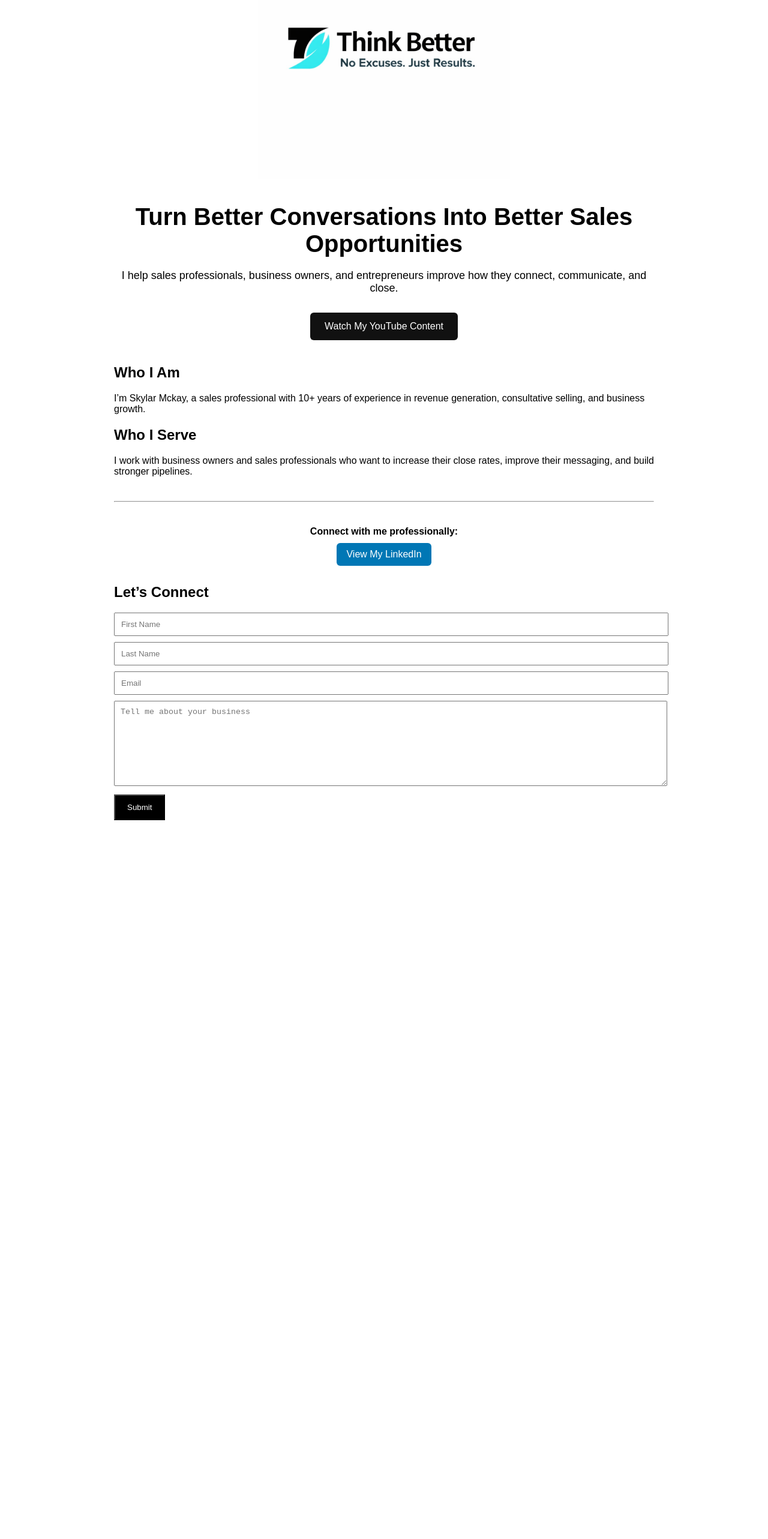
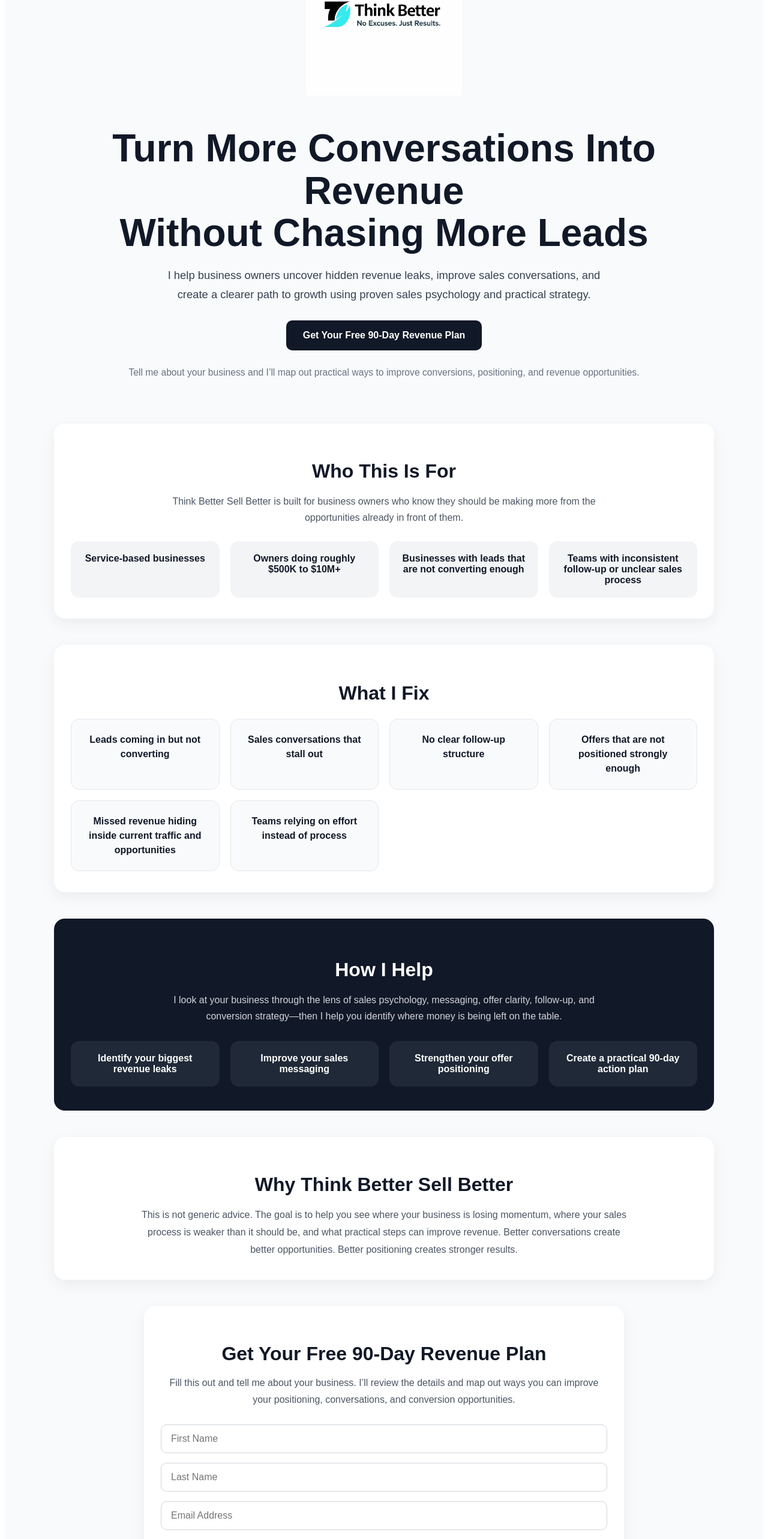
Before and after one commit to mckaysalesandlifecoaching-glitch/hink-better-sell-better-site, a Next.js app: page / in a window 1280 px wide. Shown: the part 169-2734 px from the top of the page at 60% size. Before the commit the page ends 1584 px from the top, so only its background shows below. Built offline with nearby package versions, Linux system fonts and the light colour scheme.

Commit message:
Update index.js

```diff
--- a/pages/index.js
+++ b/pages/index.js
@@ -1,125 +1,459 @@
 export default function Home() {
   return (
-    <div style={{ fontFamily: "Arial", padding: "40px", maxWidth: "900px", margin: "0 auto" }}>
-
-      {/* LOGO */}
-       <div style={{ marginBottom: "40px", textAlign: "center" }}>
+    <div
+      style={{
+        fontFamily: "Arial, sans-serif",
+        backgroundColor: "#f8fafc",
+        color: "#111827",
+        minHeight: "100vh",
+      }}
+    >
+      {/* HERO SECTION */}
+      <section
+        style={{
+          maxWidth: "1100px",
+          margin: "0 auto",
+          padding: "60px 24px 40px",
+          textAlign: "center",
+        }}
+      >
+        <div style={{ marginBottom: "30px" }}>
           <img
             src="/logo.png"
             alt="Think Better Sell Better Logo"
             style={{
+              maxWidth: "260px",
               width: "100%",
-      maxWidth: "420px",
               height: "auto",
               display: "block",
               margin: "0 auto",
-      backgroundColor: "transparent"
             }}
           />
         </div>
 
-      {/* HEADLINE */}
-      <h1 style={{ fontSize: "40px", marginBottom: "20px", textAlign: "center" }}>
-        Turn Better Conversations Into Better Sales Opportunities
+        <h1
+          style={{
+            fontSize: "clamp(2.2rem, 5vw, 4rem)",
+            lineHeight: "1.1",
+            marginBottom: "20px",
+            fontWeight: "700",
+          }}
+        >
+          Turn More Conversations Into Revenue
+          <br />
+          Without Chasing More Leads
         </h1>
 
-      {/* SUBTEXT */}
-      <p style={{ fontSize: "18px", marginBottom: "30px", textAlign: "center" }}>
-        I help sales professionals, business owners, and entrepreneurs improve how they connect, communicate, and close.
-      </p>
-
-      {/* YOUTUBE BUTTON */}
-      <div style={{ marginTop: "20px", marginBottom: "40px", textAlign: "center" }}>
-        <a
-          href="https://www.youtube.com/@mckaysalesandlifecoaching"
-          target="_blank"
-          rel="noopener noreferrer"
+        <p
+          style={{
+            fontSize: "1.15rem",
+            maxWidth: "760px",
+            margin: "0 auto 28px",
+            lineHeight: "1.7",
+            color: "#374151",
+          }}
         >
-          <button style={{
-            padding: "14px 24px",
-            background: "#111",
-            color: "white",
-            border: "none",
-            borderRadius: "6px",
-            fontSize: "16px",
-            cursor: "pointer"
-          }}>
-            Watch My YouTube Content
-          </button>
-        </a>
-      </div>
-
-      {/* ABOUT */}
-      <h2>Who I Am</h2>
-      <p>
-        I’m Skylar Mckay, a sales professional with 10+ years of experience in revenue generation,
-        consultative selling, and business growth.
-      </p>
-
-      <h2>Who I Serve</h2>
-      <p>
-        I work with business owners and sales professionals who want to increase their close rates,
-        improve their messaging, and build stronger pipelines.
-      </p>
-
-      <hr style={{ margin: "40px 0" }} />
-
-
-
-      {/* LINKEDIN */}
-      <div style={{ marginTop: "40px", marginBottom: "30px", textAlign: "center" }}>
-        <p style={{ fontWeight: "bold", marginBottom: "10px" }}>
-          Connect with me professionally:
+          I help business owners uncover hidden revenue leaks, improve sales
+          conversations, and create a clearer path to growth using proven sales
+          psychology and practical strategy.
         </p>
 
         <a
-          href="https://www.linkedin.com/in/skylar-mckay-37456b65/"
-          target="_blank"
-          rel="noopener noreferrer"
+          href="#contact-form"
           style={{
             display: "inline-block",
-            padding: "10px 16px",
-            background: "#0077b5",
-            color: "white",
+            backgroundColor: "#111827",
+            color: "#ffffff",
+            padding: "16px 28px",
+            borderRadius: "10px",
             textDecoration: "none",
-            borderRadius: "6px"
+            fontWeight: "700",
+            fontSize: "1rem",
+            marginBottom: "18px",
           }}
         >
-          View My LinkedIn
+          Get Your Free 90-Day Revenue Plan
         </a>
+
+        <p
+          style={{
+            fontSize: "0.98rem",
+            color: "#6b7280",
+            marginTop: "10px",
+          }}
+        >
+          Tell me about your business and I’ll map out practical ways to improve
+          conversions, positioning, and revenue opportunities.
+        </p>
+      </section>
+
+      {/* WHO THIS IS FOR */}
+      <section
+        style={{
+          maxWidth: "1100px",
+          margin: "0 auto",
+          padding: "20px 24px 10px",
+        }}
+      >
+        <div
+          style={{
+            backgroundColor: "#ffffff",
+            borderRadius: "18px",
+            padding: "35px 28px",
+            boxShadow: "0 8px 24px rgba(0,0,0,0.06)",
+            marginBottom: "24px",
+          }}
+        >
+          <h2
+            style={{
+              fontSize: "2rem",
+              marginBottom: "18px",
+              textAlign: "center",
+            }}
+          >
+            Who This Is For
+          </h2>
+
+          <p
+            style={{
+              textAlign: "center",
+              maxWidth: "800px",
+              margin: "0 auto 26px",
+              color: "#4b5563",
+              lineHeight: "1.7",
+            }}
+          >
+            Think Better Sell Better is built for business owners who know they
+            should be making more from the opportunities already in front of
+            them.
+          </p>
+
+          <div
+            style={{
+              display: "grid",
+              gridTemplateColumns: "repeat(auto-fit, minmax(220px, 1fr))",
+              gap: "18px",
+            }}
+          >
+            {[
+              "Service-based businesses",
+              "Owners doing roughly $500K to $10M+",
+              "Businesses with leads that are not converting enough",
+              "Teams with inconsistent follow-up or unclear sales process",
+            ].map((item, index) => (
+              <div
+                key={index}
+                style={{
+                  backgroundColor: "#f3f4f6",
+                  padding: "20px",
+                  borderRadius: "14px",
+                  fontWeight: "600",
+                  textAlign: "center",
+                }}
+              >
+                {item}
               </div>
+            ))}
+          </div>
+        </div>
+      </section>
 
-      {/* FORM */}
-      <h2>Let’s Connect</h2>
+      {/* WHAT I FIX */}
+      <section
+        style={{
+          maxWidth: "1100px",
+          margin: "0 auto",
+          padding: "10px 24px 10px",
+        }}
+      >
+        <div
+          style={{
+            backgroundColor: "#ffffff",
+            borderRadius: "18px",
+            padding: "35px 28px",
+            boxShadow: "0 8px 24px rgba(0,0,0,0.06)",
+            marginBottom: "24px",
+          }}
+        >
+          <h2
+            style={{
+              fontSize: "2rem",
+              marginBottom: "24px",
+              textAlign: "center",
+            }}
+          >
+            What I Fix
+          </h2>
 
-      <form action="https://formspree.io/f/xeervwbl" method="POST">
-        <input type="hidden" name="_subject" value="New Lead - Think Better Sell Better" />
+          <div
+            style={{
+              display: "grid",
+              gridTemplateColumns: "repeat(auto-fit, minmax(240px, 1fr))",
+              gap: "18px",
+            }}
+          >
+            {[
+              "Leads coming in but not converting",
+              "Sales conversations that stall out",
+              "No clear follow-up structure",
+              "Offers that are not positioned strongly enough",
+              "Missed revenue hiding inside current traffic and opportunities",
+              "Teams relying on effort instead of process",
+            ].map((item, index) => (
+              <div
+                key={index}
+                style={{
+                  backgroundColor: "#f9fafb",
+                  border: "1px solid #e5e7eb",
+                  padding: "22px",
+                  borderRadius: "14px",
+                  textAlign: "center",
+                  lineHeight: "1.5",
+                  fontWeight: "600",
+                }}
+              >
+                {item}
+              </div>
+            ))}
+          </div>
+        </div>
+      </section>
 
-        <div style={{ marginBottom: "10px" }}>
-          <input name="first_name" placeholder="First Name" style={{ width: "100%", padding: "10px" }} />
+      {/* HOW I HELP */}
+      <section
+        style={{
+          maxWidth: "1100px",
+          margin: "0 auto",
+          padding: "10px 24px 10px",
+        }}
+      >
+        <div
+          style={{
+            backgroundColor: "#111827",
+            color: "#ffffff",
+            borderRadius: "18px",
+            padding: "40px 28px",
+            marginBottom: "24px",
+          }}
+        >
+          <h2
+            style={{
+              fontSize: "2rem",
+              marginBottom: "18px",
+              textAlign: "center",
+            }}
+          >
+            How I Help
+          </h2>
+
+          <p
+            style={{
+              textAlign: "center",
+              maxWidth: "780px",
+              margin: "0 auto 28px",
+              lineHeight: "1.7",
+              color: "#d1d5db",
+            }}
+          >
+            I look at your business through the lens of sales psychology,
+            messaging, offer clarity, follow-up, and conversion strategy—then I
+            help you identify where money is being left on the table.
+          </p>
+
+          <div
+            style={{
+              display: "grid",
+              gridTemplateColumns: "repeat(auto-fit, minmax(220px, 1fr))",
+              gap: "18px",
+            }}
+          >
+            {[
+              "Identify your biggest revenue leaks",
+              "Improve your sales messaging",
+              "Strengthen your offer positioning",
+              "Create a practical 90-day action plan",
+            ].map((item, index) => (
+              <div
+                key={index}
+                style={{
+                  backgroundColor: "#1f2937",
+                  padding: "20px",
+                  borderRadius: "14px",
+                  textAlign: "center",
+                  fontWeight: "600",
+                }}
+              >
+                {item}
               </div>
+            ))}
+          </div>
+        </div>
+      </section>
 
-        <div style={{ marginBottom: "10px" }}>
-          <input name="last_name" placeholder="Last Name" style={{ width: "100%", padding: "10px" }} />
+      {/* ABOUT SECTION */}
+      <section
+        style={{
+          maxWidth: "1100px",
+          margin: "0 auto",
+          padding: "10px 24px 10px",
+        }}
+      >
+        <div
+          style={{
+            backgroundColor: "#ffffff",
+            borderRadius: "18px",
+            padding: "35px 28px",
+            boxShadow: "0 8px 24px rgba(0,0,0,0.06)",
+            marginBottom: "24px",
+          }}
+        >
+          <h2
+            style={{
+              fontSize: "2rem",
+              marginBottom: "18px",
+              textAlign: "center",
+            }}
+          >
+            Why Think Better Sell Better
+          </h2>
+
+          <p
+            style={{
+              maxWidth: "820px",
+              margin: "0 auto",
+              color: "#4b5563",
+              lineHeight: "1.8",
+              textAlign: "center",
+            }}
+          >
+            This is not generic advice. The goal is to help you see where your
+            business is losing momentum, where your sales process is weaker than
+            it should be, and what practical steps can improve revenue. Better
+            conversations create better opportunities. Better positioning creates
+            stronger results.
+          </p>
         </div>
+      </section>
 
-        <div style={{ marginBottom: "10px" }}>
-          <input name="email" type="email" placeholder="Email" style={{ width: "100%", padding: "10px" }} />
-        </div>
+      {/* FORM SECTION */}
+      <section
+        id="contact-form"
+        style={{
+          maxWidth: "800px",
+          margin: "0 auto",
+          padding: "10px 24px 70px",
+        }}
+      >
+        <div
+          style={{
+            backgroundColor: "#ffffff",
+            borderRadius: "18px",
+            padding: "35px 28px",
+            boxShadow: "0 8px 24px rgba(0,0,0,0.06)",
+          }}
+        >
+          <h2
+            style={{
+              fontSize: "2rem",
+              marginBottom: "14px",
+              textAlign: "center",
+            }}
+          >
+            Get Your Free 90-Day Revenue Plan
+          </h2>
 
-        <div style={{ marginBottom: "10px" }}>
+          <p
+            style={{
+              textAlign: "center",
+              color: "#4b5563",
+              marginBottom: "28px",
+              lineHeight: "1.7",
+            }}
+          >
+            Fill this out and tell me about your business. I’ll review the
+            details and map out ways you can improve your positioning,
+            conversations, and conversion opportunities.
+          </p>
+
+          <form
+            action="https://formspree.io/f/xeervwbl"
+            method="POST"
+            style={{
+              display: "grid",
+              gap: "16px",
+            }}
+          >
+            <input
+              type="text"
+              name="firstName"
+              placeholder="First Name"
+              required
+              style={{
+                padding: "14px 16px",
+                borderRadius: "10px",
+                border: "1px solid #d1d5db",
+                fontSize: "1rem",
+              }}
+            />
+
+            <input
+              type="text"
+              name="lastName"
+              placeholder="Last Name"
+              required
+              style={{
+                padding: "14px 16px",
+                borderRadius: "10px",
+                border: "1px solid #d1d5db",
+                fontSize: "1rem",
+              }}
+            />
+
+            <input
+              type="email"
+              name="email"
+              placeholder="Email Address"
+              required
+              style={{
+                padding: "14px 16px",
+                borderRadius: "10px",
+                border: "1px solid #d1d5db",
+                fontSize: "1rem",
+              }}
+            />
+
             <textarea
-            name="business_description"
-            placeholder="Tell me about your business"
-            style={{ width: "100%", padding: "10px", height: "120px" }}
+              name="businessDescription"
+              placeholder="Tell me about your business, your current challenges, and where you think money may be getting left on the table."
+              rows="6"
+              required
+              style={{
+                padding: "14px 16px",
+                borderRadius: "10px",
+                border: "1px solid #d1d5db",
+                fontSize: "1rem",
+                resize: "vertical",
+              }}
             />
-        </div>
 
-        <button type="submit" style={{ padding: "12px 20px", background: "black", color: "white" }}>
-          Submit
+            <button
+              type="submit"
+              style={{
+                backgroundColor: "#111827",
+                color: "#ffffff",
+                border: "none",
+                borderRadius: "10px",
+                padding: "16px 20px",
+                fontSize: "1rem",
+                fontWeight: "700",
+                cursor: "pointer",
+              }}
+            >
+              Send My Free Plan
             </button>
           </form>
-
+        </div>
+      </section>
     </div>
   );
 }
```
Lines whose indentation alone changed are shown as unchanged.
